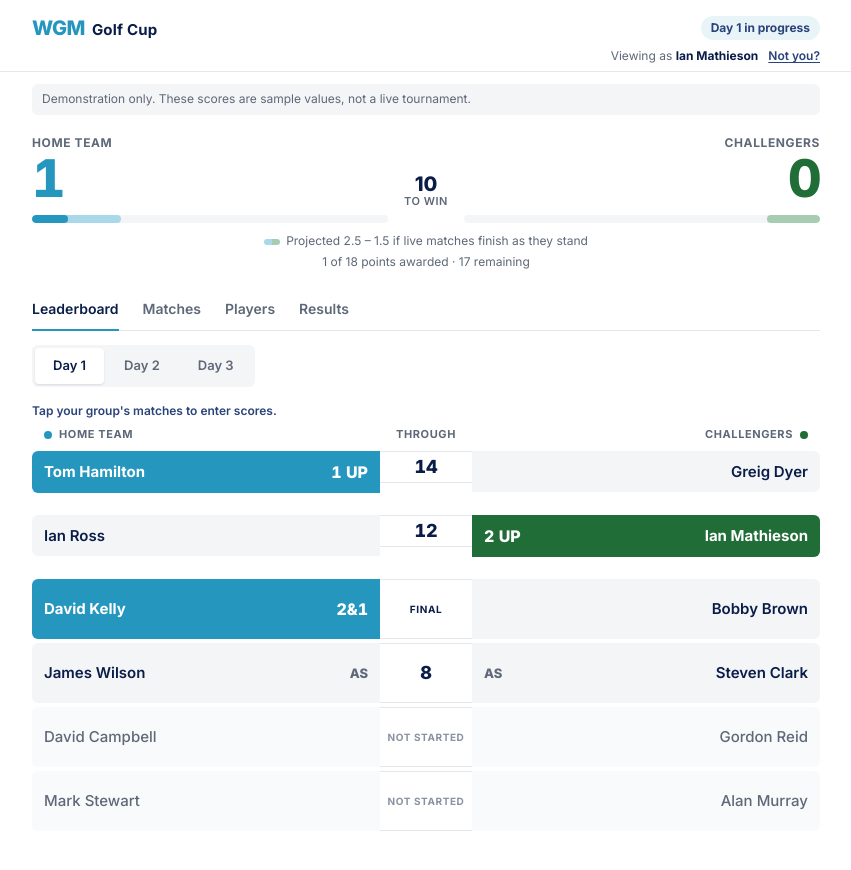
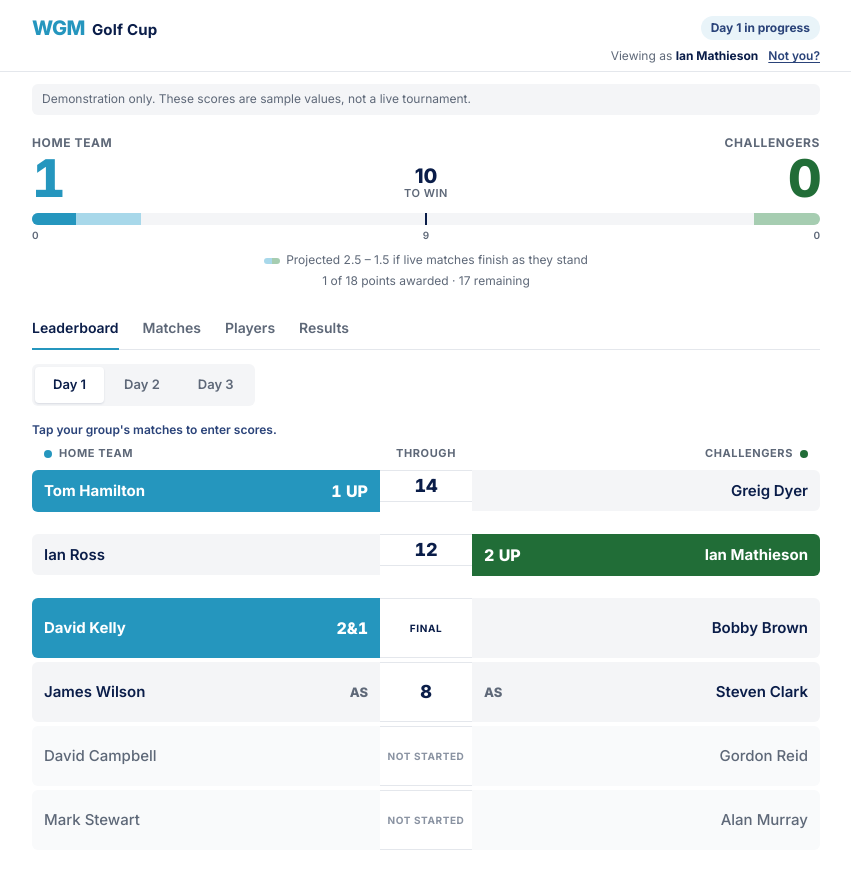
Before and after one commit to tamhamful/wgm-golf-cup, a React (Vite) app: page / in a window 1280 px wide. Both pictures are taken after a click on the button "Ian Mathieson". Shown: the top 870 px of the page, without its empty margins (214-1065 px from the left). Built offline with nearby package versions, Linux system fonts and the light colour scheme.

Commit message:
Single score bar: Home from left, Challengers from right, midpoint at 9

```diff
--- a/src/App.css
+++ b/src/App.css
@@ -100,7 +100,7 @@
 }
 
 .team-score-points {
-  margin: 2px 0 10px;
+  margin: 2px 0 8px;
   font-size: 52px;
   font-weight: 800;
   line-height: 1;
@@ -116,47 +116,60 @@
   color: var(--wgm-green);
 }
 
-.progress-track {
+/* Single competition bar: blue from the left, green from the right. */
+.score-bar {
   position: relative;
   width: 100%;
-  height: 8px;
+  height: 12px;
   overflow: hidden;
-  border-radius: 4px;
+  border-radius: 6px;
   background: var(--surface-soft);
 }
 
-/* The light projected line sits underneath the solid actual line. */
-.progress-fill,
-.progress-projected {
+/* The light projected shades sit underneath the solid actual scores. */
+.score-bar-fill {
   position: absolute;
   top: 0;
   bottom: 0;
+  transition: width 0.3s ease;
+}
+
+.score-bar-fill.is-home {
   left: 0;
-  border-radius: 4px;
-  transition: width 0.3s ease;
-}
-
-/* Challengers' bars fill from the right, towards the centre. */
-.team-score-challengers .progress-fill,
-.team-score-challengers .progress-projected {
+  background: var(--wgm-blue);
+}
+
+.score-bar-fill.is-challengers {
   right: 0;
-  left: auto;
-}
-
-.team-score-home .progress-fill {
-  background: var(--wgm-blue);
-}
-
-.team-score-challengers .progress-fill {
   background: var(--wgm-green);
 }
 
-.team-score-home .progress-projected {
+.score-bar-fill.is-home.is-projected {
   background: var(--wgm-blue-light);
 }
 
-.team-score-challengers .progress-projected {
+.score-bar-fill.is-challengers.is-projected {
   background: var(--wgm-green-light);
+}
+
+/* Halfway mark (9 of 18): a team must pass it to win. */
+.score-bar-midpoint {
+  position: absolute;
+  top: -2px;
+  bottom: -2px;
+  left: 50%;
+  width: 2px;
+  margin-left: -1px;
+  background: var(--wgm-navy);
+}
+
+.score-bar-scale {
+  display: flex;
+  justify-content: space-between;
+  margin-top: 3px;
+  color: var(--muted);
+  font-size: 10px;
+  font-weight: 600;
 }
 
 .scoreboard-projected {
@@ -182,7 +195,7 @@
   display: flex;
   flex-direction: column;
   align-items: center;
-  padding-bottom: 14px;
+  padding-bottom: 12px;
   color: var(--muted);
 }
 
--- a/src/components/Scoreboard.jsx
+++ b/src/components/Scoreboard.jsx
@@ -1,24 +1,31 @@
 import { formatPoints } from '../lib/tournament.js'
 
-function TeamScore({ team, points, projected, target, align }) {
-  const toWidth = (value) => `${Math.min(value / target, 1) * 100}%`
-
+function TeamScore({ team, points, align }) {
   return (
     <div className={`team-score team-score-${align}`}>
       <span className="team-score-name">{team.name}</span>
       <span className="team-score-points">{formatPoints(points)}</span>
-      <div
-        className="progress-track"
-        role="progressbar"
-        aria-label={`${team.name} progress towards ${target} points`}
-        aria-valuemin={0}
-        aria-valuemax={target}
-        aria-valuenow={points}
-        aria-valuetext={`${formatPoints(points)} points, projected ${formatPoints(projected)}`}
-      >
-        <div className="progress-projected" style={{ width: toWidth(projected) }} />
-        <div className="progress-fill" style={{ width: toWidth(points) }} />
-      </div>
+    </div>
+  )
+}
+
+// One bar for the whole competition: its full width is every point available.
+// Blue fills from the left, green from the right, and the centre mark is the
+// halfway point (9 of 18). Light shades show the projected scores.
+function ScoreBar({ teams, points, projected, totalPoints }) {
+  const pct = (value) => `${Math.min(value / totalPoints, 1) * 100}%`
+  const label =
+    `${teams.HOME.name} ${formatPoints(points.HOME)}, projected ${formatPoints(projected.HOME)}. ` +
+    `${teams.CHALLENGERS.name} ${formatPoints(points.CHALLENGERS)}, projected ${formatPoints(projected.CHALLENGERS)}. ` +
+    `Out of ${totalPoints} points.`
+
+  return (
+    <div className="score-bar" role="img" aria-label={label}>
+      <div className="score-bar-fill is-home is-projected" style={{ width: pct(projected.HOME) }} />
+      <div className="score-bar-fill is-home" style={{ width: pct(points.HOME) }} />
+      <div className="score-bar-fill is-challengers is-projected" style={{ width: pct(projected.CHALLENGERS) }} />
+      <div className="score-bar-fill is-challengers" style={{ width: pct(points.CHALLENGERS) }} />
+      <div className="score-bar-midpoint" />
     </div>
   )
 }
@@ -32,24 +39,19 @@ export default function Scoreboard({ teams, points, projected, target, totalMatc
   return (
     <section className="scoreboard" aria-label="Overall team score">
       <div className="scoreboard-teams">
-        <TeamScore
-          team={teams.HOME}
-          points={points.HOME}
-          projected={projected.HOME}
-          target={target}
-          align="home"
-        />
+        <TeamScore team={teams.HOME} points={points.HOME} align="home" />
         <div className="scoreboard-target">
-          <span className="target-number">{target}</span>
+          <span className="target-number">{formatPoints(target)}</span>
           <span className="target-label">to win</span>
         </div>
-        <TeamScore
-          team={teams.CHALLENGERS}
-          points={points.CHALLENGERS}
-          projected={projected.CHALLENGERS}
-          target={target}
-          align="challengers"
-        />
+        <TeamScore team={teams.CHALLENGERS} points={points.CHALLENGERS} align="challengers" />
+      </div>
+
+      <ScoreBar teams={teams} points={points} projected={projected} totalPoints={totalMatches} />
+      <div className="score-bar-scale" aria-hidden="true">
+        <span>0</span>
+        <span>{formatPoints(totalMatches / 2)}</span>
+        <span>0</span>
       </div>
 
       {hasProjection && (
```
